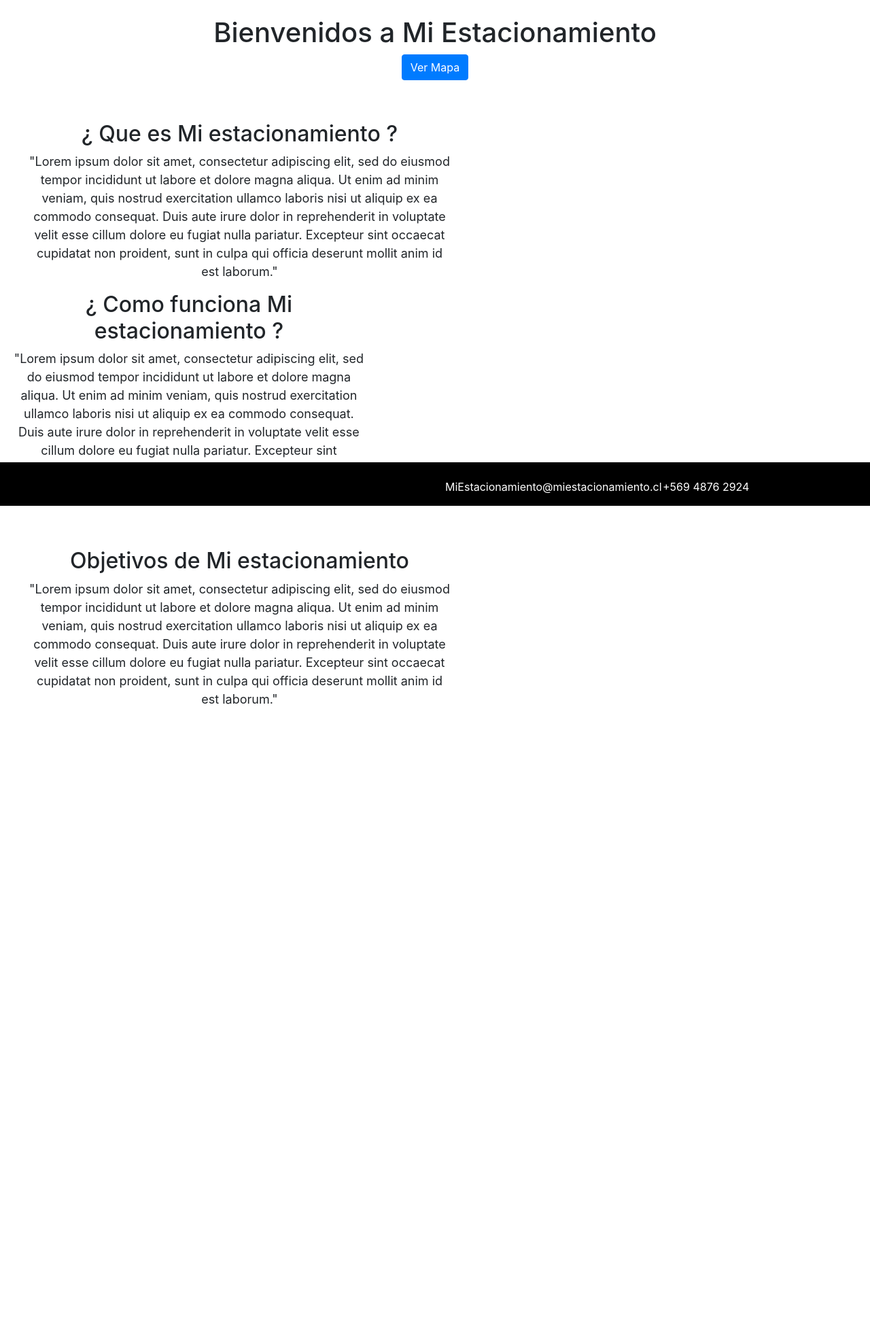
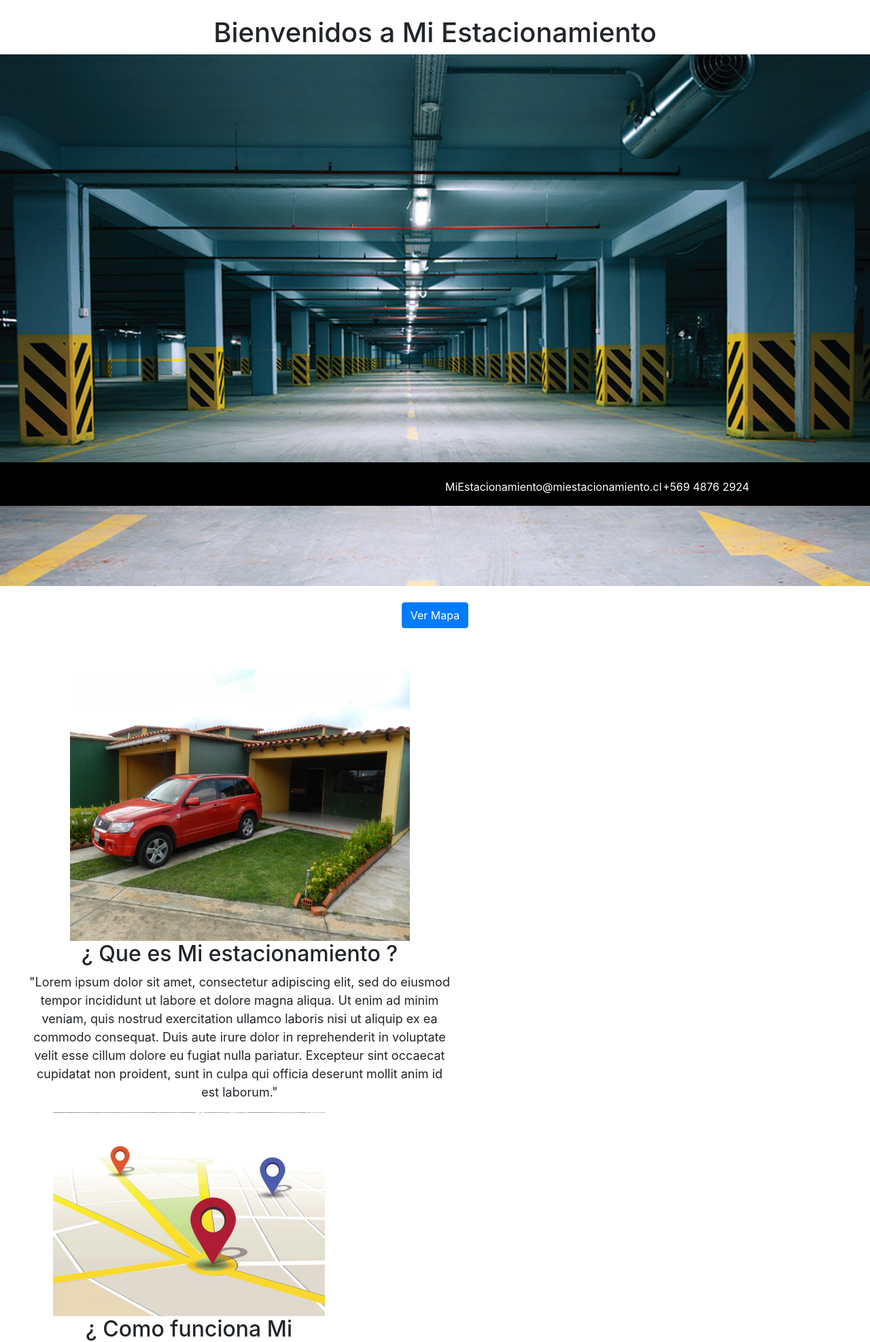
Before and after one commit to niescobarg975/Examen-GAY, a Django app: page / in a window 1280 px wide. Shown: the part 56-2030 px from the top of the page at 68% size. Before the commit the page ends 1092 px from the top, so only its background shows below. Run offline with Django 3.2, Linux system fonts and the light colour scheme; parts of the project's set-up code (start-up, migrations or seed data) failed here and were passed over; some libraries are stand-ins or nearby versions.

Commit message:
imagenes

```diff
--- a/Estacionamiento/static/css/estilo.css
+++ b/Estacionamiento/static/css/estilo.css
@@ -1,3 +1,4 @@
 body{
     margin-top: 80px;
+    margin-bottom: 60px
 }
--- a/Estacionamiento/templates/index.html
+++ b/Estacionamiento/templates/index.html
@@ -14,6 +14,8 @@
 <body>
     {% include './navbar.html' %}
     <h1 align = center>Bienvenidos a Mi Estacionamiento</h1>
+    <center><img src="{% static 'img/Estacionamiento.jpg' %}" class="img-fluid" width="100%" alt=""></center>
+    <br>
     <!-- Button trigger modal -->
     <center>
         <button type="button" class="btn btn-primary"  data-toggle="modal" data-target="#Mapa">
@@ -34,7 +36,6 @@
             </div>
             <div class="modal-body">
               <iframe src="https://www.google.com/maps/embed?pb=!1m17!1m8!1m3!1d833.0724443625796!2d-70.678204!3d-33.3635!3m2!1i1024!2i768!4f13.1!4m6!3e6!4m0!4m3!3m2!1d-33.3632677!2d-70.67800629999999!5e0!3m2!1ses-419!2scl!4v1561425812555!5m2!1ses-419!2scl" width="450" height="450" frameborder="0" style="border:0" allowfullscreen></iframe>
-
               </div>
             <div class="modal-footer">
               <button type="button" class="btn btn-secondary" data-dismiss="modal">Cerrar</button>
@@ -46,6 +47,7 @@
 
       <div class="row" style="margin-top: 60px;">
             <div class="col-md-6" style="text-align:center; margin-left: 40px; margin-right: 20px;">
+              <img src="{% static 'img/EstacionamientoCasa.jpg' %}" width="500" height="400" alt="">
               <h2>¿ Que es Mi estacionamiento ?</h2>
               <p style="font-size: large;">
 
@@ -54,6 +56,7 @@
               </p>
             </div>
             <div class="col-md-5"  style="text-align:center; margin-left: 20px; margin-right: 40px;" >
+              <img src="{% static 'img/Ubicacion.jpg' %}" width="400" height="300" alt="">
               <h2>¿ Como funciona Mi estacionamiento ?</h2>
               <p style="font-size: large;">
                   "Lorem ipsum dolor sit amet, consectetur adipiscing elit, sed do eiusmod tempor incididunt ut labore et dolore magna aliqua. Ut enim ad minim veniam, quis nostrud exercitation ullamco laboris nisi ut aliquip ex ea commodo consequat. Duis aute irure dolor in reprehenderit in voluptate velit esse cillum dolore eu fugiat nulla pariatur. Excepteur sint occaecat cupidatat non proident, sunt in culpa qui officia deserunt mollit anim id est laborum."
@@ -63,6 +66,7 @@
           </div>
             <div class="row" style="margin-top: 60px;" >
                     <div class="col-md-6" style="text-align:center; margin-left: 40px; margin-right: 20px;">
+                      <img src="{% static 'img/objetivos.jpg' %}" width="600" height="200" alt="">
                         <h2>Objetivos de Mi estacionamiento</h2>
                         <p style="font-size: large;">
 
--- a/Estacionamiento/templates/perfil.html
+++ b/Estacionamiento/templates/perfil.html
@@ -139,7 +139,8 @@
                                 <button type="button" class="btn btn-primary" data-toggle="modal" data-target="#agregar">
                                         Agregar Vehiculo
                                 </button>
-
+                                <br>
+                                <br>
                                 <button type="button" class="btn btn-primary" data-toggle="modal" data-target="#verListado">
                                         Ver mi listado de vehiculos
                                 </button>
```
Also changed, not shown: Estacionamiento/static/img/Estacionamiento.jpg (added), Estacionamiento/static/img/EstacionamientoCasa.JPG (added), Estacionamiento/static/img/EstacionamientoCasa1.png (added), Estacionamiento/static/img/EstacionamientoCasa2.jpg (added), Estacionamiento/static/img/EstacionamientosEdificios.jpg (added), Estacionamiento/static/img/Ubicacion.jpg (added), Estacionamiento/static/img/objetivos.jpg (added).
